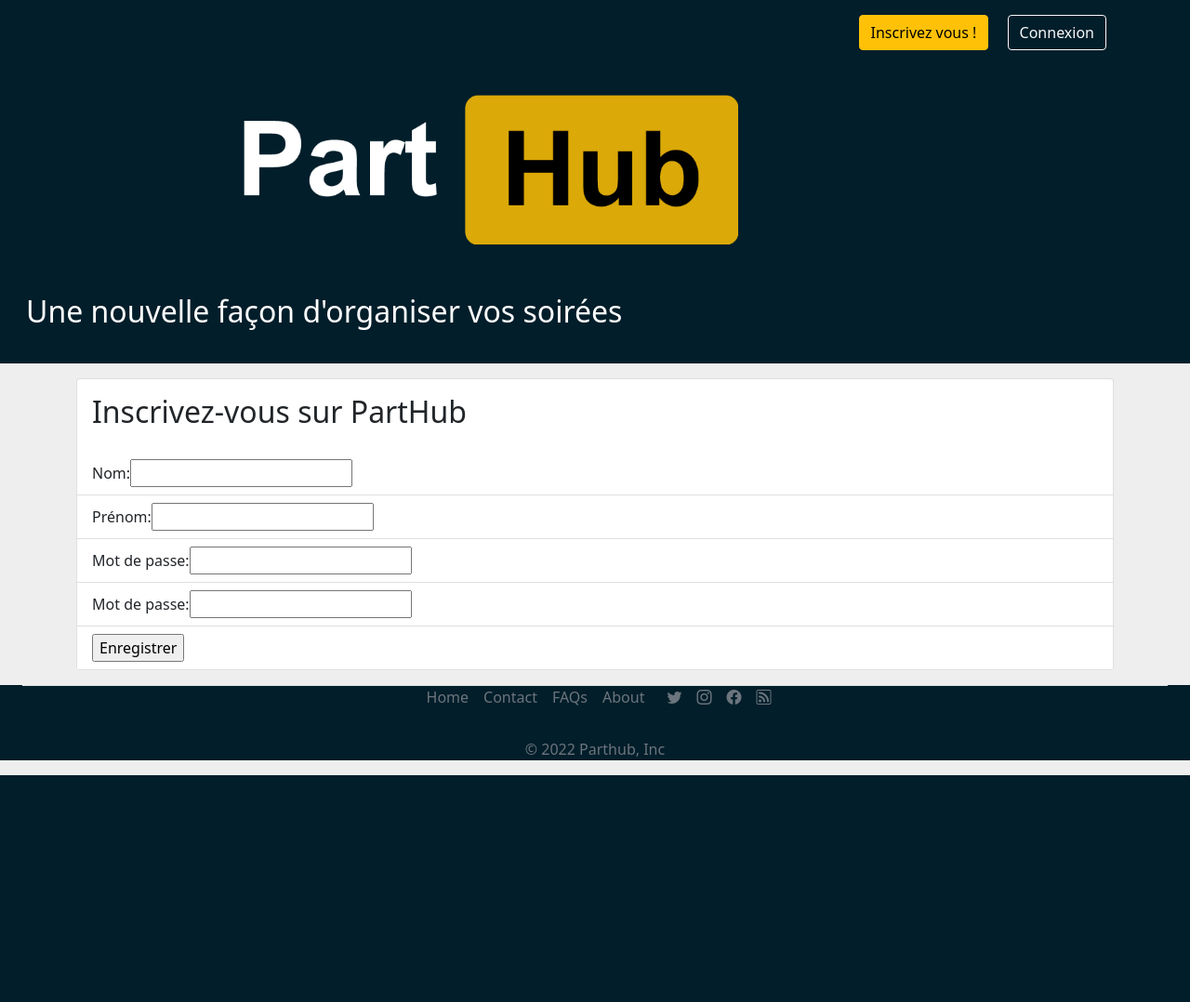
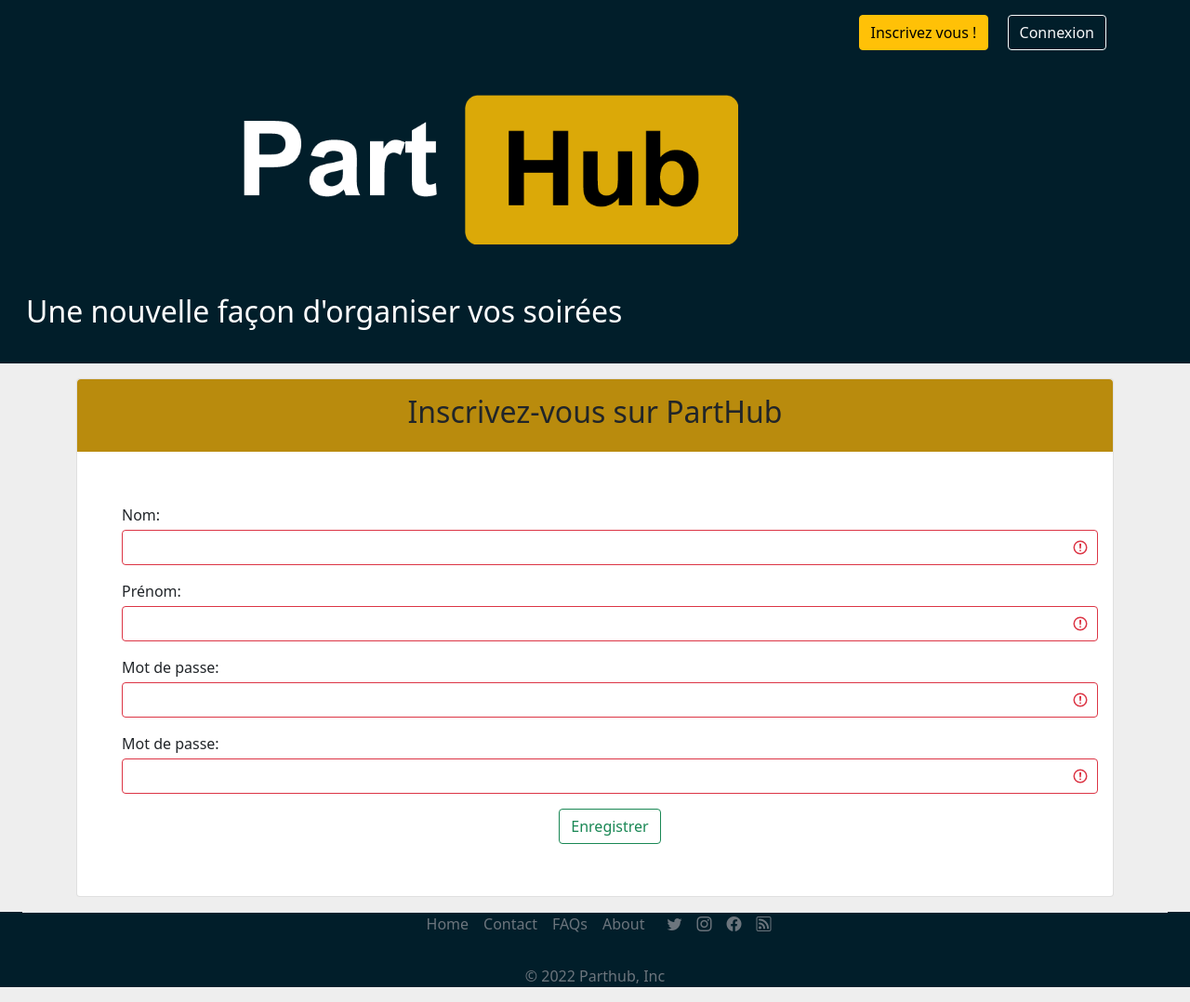
Before and after one commit to Arnaud-BERTRAND33/PartHub, a PHP site: template src/View/Connexion/inscription.html.twig in a window 1280 px wide. Shown: the whole page at 93% size. Before the commit the page ends 834 px from the top, so only its background shows below. Run offline with PHP 8.4, Linux system fonts and the light colour scheme; the template is opened without the code that fills it, so the values that code supplies are empty; some libraries are stand-ins or nearby versions.

Commit message:
vue inzcription

```diff
--- a/src/View/Connexion/inscription.html.twig
+++ b/src/View/Connexion/inscription.html.twig
@@ -5,20 +5,22 @@
 {% block content %}
 
 <div class="container">
-    <div class="row">
+    <div class="row needs-validation was-validated">
         <div class="col my-3">
             <div class="card">
-                    <div class="card-body">
+                    <div class="card-body bg-orange text-center rounded-top">
                         <h2>Inscrivez-vous sur PartHub</h2>
                     </div>
                 <form action="" method="post">
-                    <ul class="list-group list-group-flush">
-                        <li class="list-group-item"><label for="lastname">Nom: </label><input type="text" name="lastname" id="lastname" > </li>
-                        <li class="list-group-item"><label for="firstname">Prénom: </label><input type="text" name="firstname" id="firstname"> </li>
-                        <li class="list-group-item"><label for="password">Mot de passe: </label><input type="password"name="password" id="password"></li>
-                        <li class="list-group-item"><label for="password2">Mot de passe: </label><input type="password"name="password2" id="password2"> </li>
-                        <li class="list-group-item"><input type="submit" id="send" name="send"value="Enregistrer"></li>
+                    <div class="form-group my-5">
+                    <ul>
+                        <li class="list-group-item border-0"><label class="mb-1" for="lastname">Nom: </label><input class="form-control" type="text" name="lastname" id="lastname" required > </li>
+                        <li class="list-group-item border-0"><label class="mb-1" for="firstname">Prénom: </label><input class="form-control" type="text" name="firstname" id="firstname" required> </li>
+                        <li class="list-group-item border-0"><label class="mb-1" for="password">Mot de passe: </label><input class="form-control" type="password"name="password" id="password" required></li>
+                        <li class="list-group-item border-0"><label class="mb-1" for="password2">Mot de passe: </label><input class="form-control" type="password"name="password2" id="password2" required> </li>
+                        <li class="list-group-item border-0 text-center"><input class="btn btn-outline-success" type="submit" id="send" name="send"value="Enregistrer"></li>
                     </ul>
+                    </div>
                 </form>
             </div>
         </div>
```
